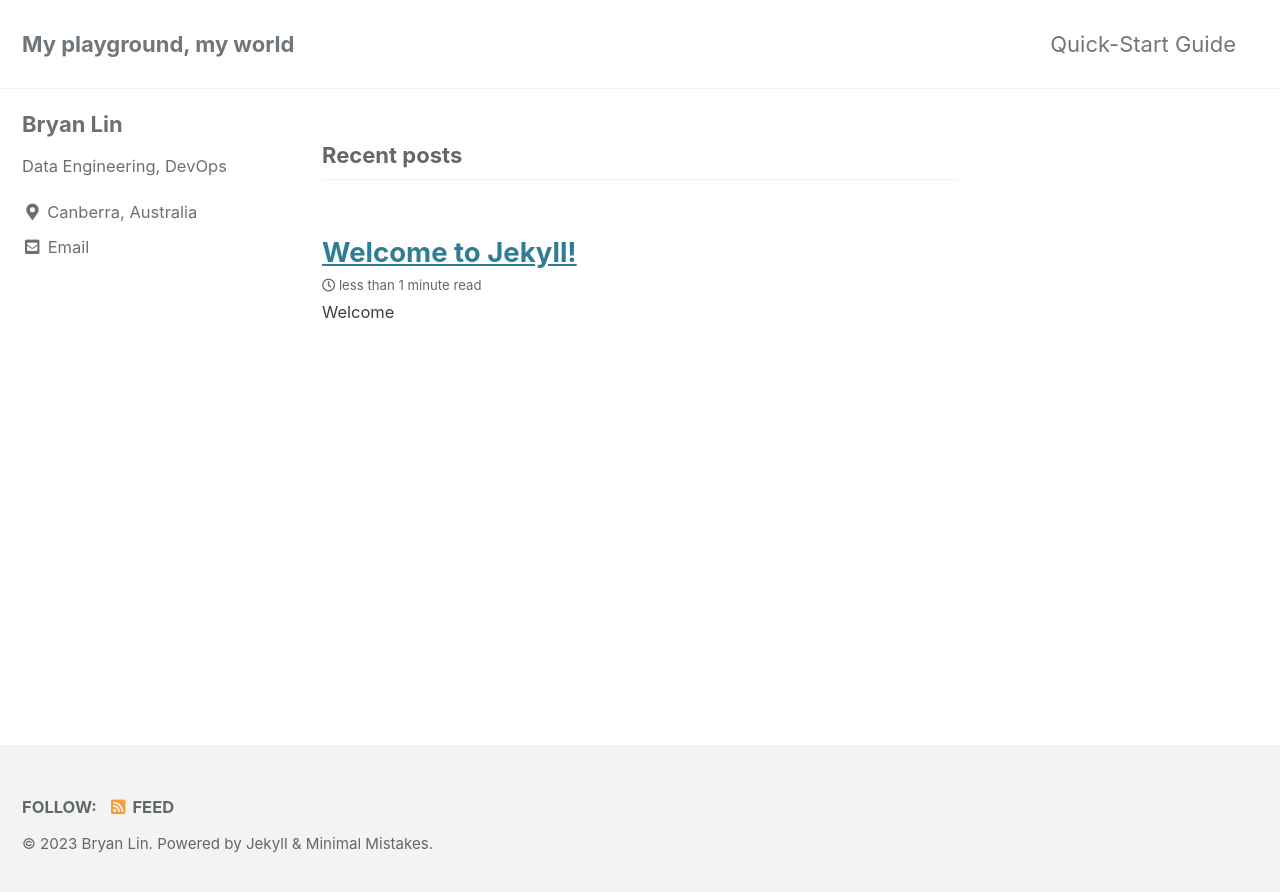
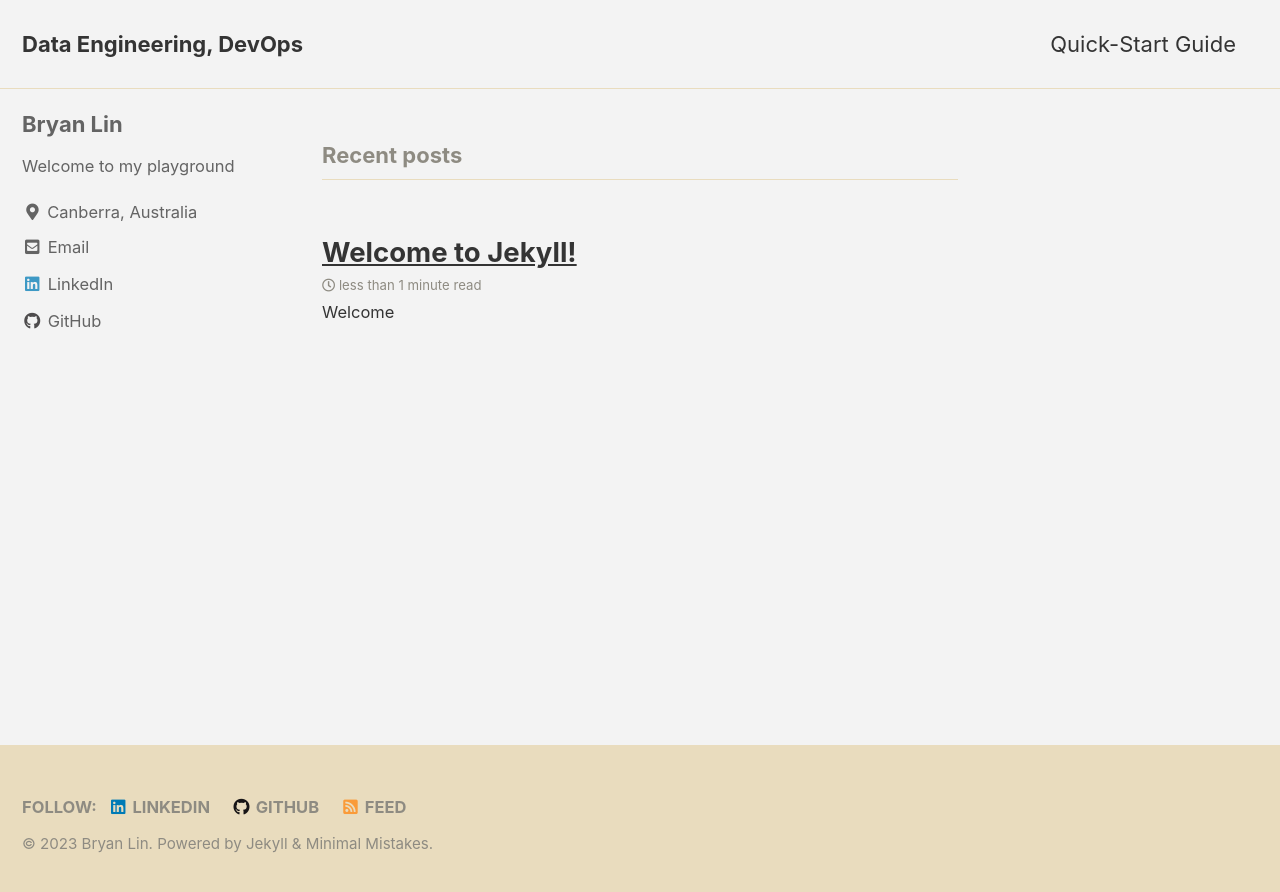
Before and after one commit to BryanLin126001/BryanLin126001.github.io, a Jekyll site: the page built from index.html, in a window 1280 px wide. Shown: the top 892 px of the page. Built offline with Jekyll 4.4.1, drawn with Linux system fonts in a browser that asks for light colours; cached includes are drawn as plain includes; the list of posts is cut into pages by our own code.

Commit message:
enable theme: minimal-mistakes-jekyll add social info, including Inlinkedin and github changed layout to single on Hello post

```diff
--- a/Gemfile
+++ b/Gemfile
@@ -1,2 +1,3 @@
 source "https://rubygems.org"
-gemspec
+# gemspec
+gem "minimal-mistakes-jekyll"
--- a/_config.yml
+++ b/_config.yml
@@ -10,13 +10,13 @@
 # Review documentation to determine if you should use `theme` or `remote_theme`
 # https://mmistakes.github.io/minimal-mistakes/docs/quick-start-guide/#installing-the-theme
 
-# theme                  : "minimal-mistakes-jekyll"
-# remote_theme           : "BryanLin126001/minimal-mistakes"
-minimal_mistakes_skin    : "default" # "air", "aqua", "contrast", "dark", "dirt", "neon", "mint", "plum", "sunrise"
+theme                    : "minimal-mistakes-jekyll"
+# remote_theme             : "BryanLin126001/minimal-mistakes"
+minimal_mistakes_skin    : "dirt" # "air", "aqua", "contrast", "dark", "dirt", "neon", "mint", "plum", "sunrise", "default"
 
 # Site Settings
 locale                   : "en-AU"
-title                    : "My playground, my world"
+title                    : "Data Engineering, DevOps"
 title_separator          : "-"
 subtitle                 : # site tagline that appears below site title in masthead
 name                     : "Bryan Lin"
@@ -106,50 +106,62 @@ analytics:
 author:
   name             : "Bryan Lin"
   avatar           : # path of avatar image, e.g. "/assets/images/bio-photo.jpg"
-  bio              : "Data Engineering, DevOps"
+  bio              : "Welcome to my playground"
   location         : "Canberra, Australia"
   email            :
   links:
     - label: "Email"
       icon: "fas fa-fw fa-envelope-square"
       url: "mailto:bryanb.yhlin@gmail.com"
-    - label: "Website"
-      icon: "fas fa-fw fa-link"
-      # url: "https://your-website.com"
-    - label: "Twitter"
-      icon: "fab fa-fw fa-twitter-square"
-      # url: "https://twitter.com/"
-    - label: "Facebook"
-      icon: "fab fa-fw fa-facebook-square"
-      # url: "https://facebook.com/"
+    - label: "LinkedIn"
+      icon: "fab fa-fw fa-linkedin"
+      url: "https://www.linkedin.com/in/bryan-lin-792ab2a4/"
     - label: "GitHub"
       icon: "fab fa-fw fa-github"
-      # url: "https://github.com/"
-    - label: "Instagram"
-      icon: "fab fa-fw fa-instagram"
-      # url: "https://instagram.com/"
+      url: "https://github.com/BryanLin126001/"
+    # - label: "Website"
+    #   icon: "fas fa-fw fa-link"
+    #   # url: "https://your-website.com"
+    # - label: "Twitter"
+    #   icon: "fab fa-fw fa-twitter-square"
+    #   # url: "https://twitter.com/"
+    # - label: "Facebook"
+    #   icon: "fab fa-fw fa-facebook-square"
+    #   # url: "https://facebook.com/"
+    # - label: "GitHub"
+    #   icon: "fab fa-fw fa-github"
+    #   # url: "https://github.com/"
+    # - label: "Instagram"
+    #   icon: "fab fa-fw fa-instagram"
+    #   # url: "https://instagram.com/"
 
 # Site Footer
 footer:
   links:
-    - label: "Twitter"
-      icon: "fab fa-fw fa-twitter-square"
-      # url:
-    - label: "Facebook"
-      icon: "fab fa-fw fa-facebook-square"
-      # url:
+    - label: "LinkedIn"
+      icon: "fab fa-fw fa-linkedin"
+      url: "https://www.linkedin.com/in/bryan-lin-792ab2a4/"
     - label: "GitHub"
       icon: "fab fa-fw fa-github"
-      # url:
-    - label: "GitLab"
-      icon: "fab fa-fw fa-gitlab"
-      # url:
-    - label: "Bitbucket"
-      icon: "fab fa-fw fa-bitbucket"
-      # url:
-    - label: "Instagram"
-      icon: "fab fa-fw fa-instagram"
-      # url:
+      url: "https://github.com/BryanLin126001/"
+    # - label: "Twitter"
+    #   icon: "fab fa-fw fa-twitter-square"
+    #   # url:
+    # - label: "Facebook"
+    #   icon: "fab fa-fw fa-facebook-square"
+    #   # url:
+    # - label: "GitHub"
+    #   icon: "fab fa-fw fa-github"
+    #   # url:
+    # - label: "GitLab"
+    #   icon: "fab fa-fw fa-gitlab"
+    #   # url:
+    # - label: "Bitbucket"
+    #   icon: "fab fa-fw fa-bitbucket"
+    #   # url:
+    # - label: "Instagram"
+    #   icon: "fab fa-fw fa-instagram"
+    #   # url:
 
 
 # Reading Files
@@ -288,5 +300,5 @@ defaults:
       author_profile: true
       read_time: true
       comments: # true
-      share: true
-      related: true
+      share: false
+      related: false
```
Also changed, not shown: _posts/2023-10-09-Hello.md (+1 -1 lines).
